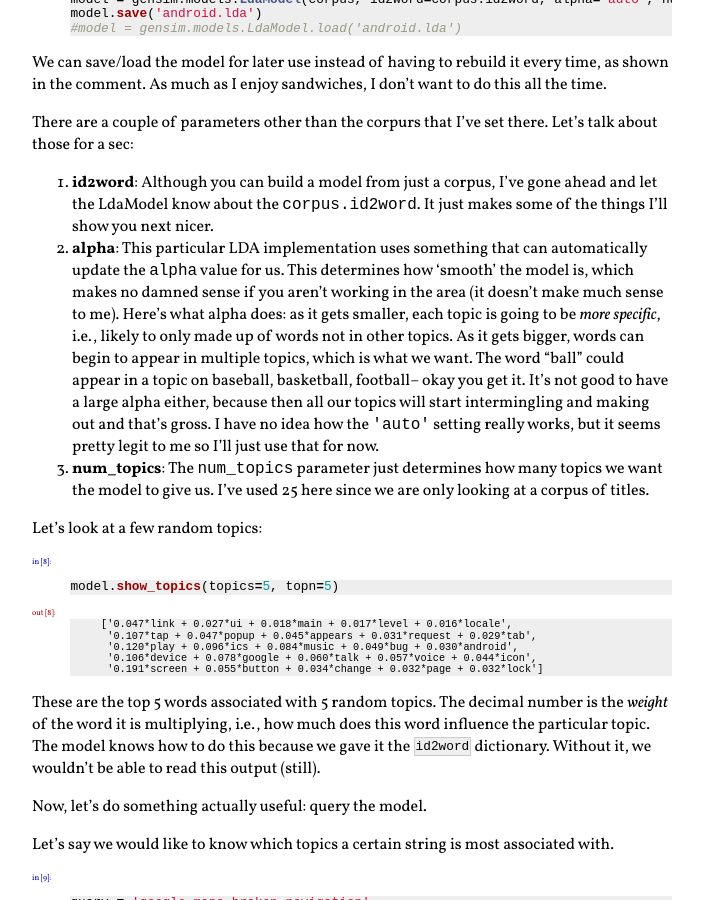
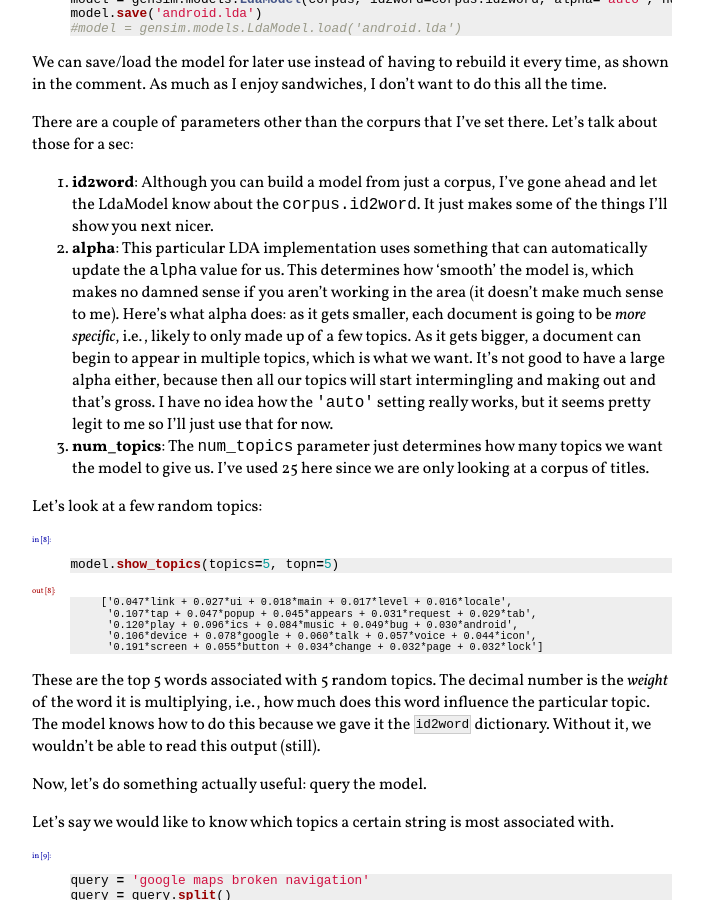
Before and after one commit to cscorley/cscorley.github.io, a Jekyll site: the page built from _posts/2014-05-06-using-gensim-for-lda.md, in a window 1280 px wide and 900 px high, scrolled down 1986 px. Shown: the whole window, without its empty margins (352-1055 px from the left). Built offline with Jekyll 4.4.1, drawn with Linux system fonts in a browser that asks for light colours; nearby versions of some CDN libraries; Markdown is read by kramdown in place of the engine named in the settings.

Commit message:
forgot an old correction

```diff
--- a/_posts/2014-05-06-using-gensim-for-lda.md
+++ b/_posts/2014-05-06-using-gensim-for-lda.md
@@ -174,11 +174,9 @@ It just makes some of the things I'll show you next nicer.
 automatically update the `alpha` value for us.
 This determines how 'smooth' the model is, which makes no damned sense if you
 aren't working in the area (it doesn't make much sense to me).
-Here's what alpha does: as it gets smaller, each topic is going to be *more
-specific*, i.e., likely to only made up of words not in other topics. As it gets
-bigger, words can begin to appear in multiple topics, which is what we want.
-The word "ball" could appear in a topic on baseball, basketball, football-- okay
-you get it.
+Here's what alpha does: as it gets smaller, each document is going to be *more
+specific*, i.e., likely to only made up of a few topics. As it gets
+bigger, a document can begin to appear in multiple topics, which is what we want.
 It's not good to have a large alpha either, because then all our topics will
 start intermingling and making out and that's gross.
 I have no idea how the `'auto'` setting really works, but it seems pretty legit
```
Also changed, not shown: 1 other file.
